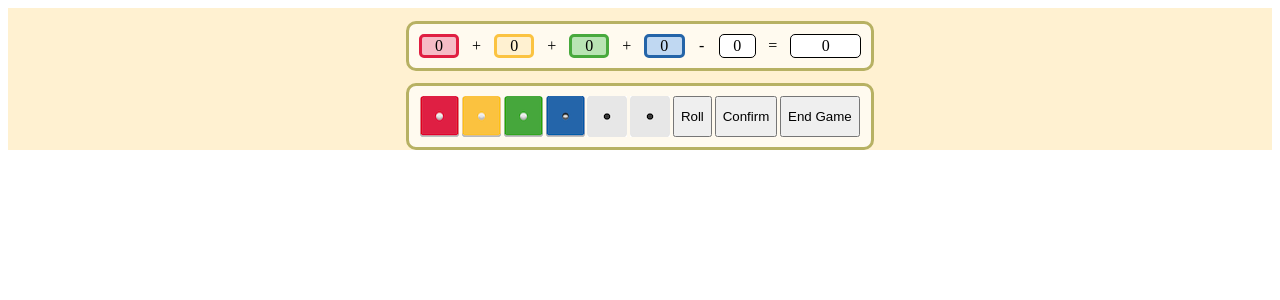
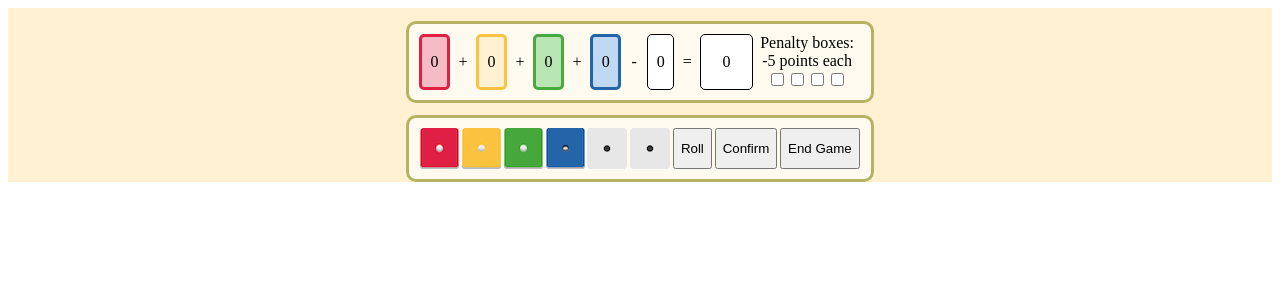
Before and after one commit to drmeloy/qwixx2, a React app: page / in a window 1280 px wide. Shown: the top 300 px of the page. Built offline with nearby package versions, Linux system fonts and the light colour scheme.

Commit message:
beginning penalty box implementation

```diff
--- /dev/null
+++ b/src/components/PenaltyBoxes/PenaltyBoxes.css
@@ -0,0 +1,7 @@
+.PenaltySection {
+  display: flex;
+  flex-direction: column;
+  justify-content: center;
+  align-items: center;
+  text-align: center;
+}
--- /dev/null
+++ b/src/components/PenaltyBoxes/PenaltyBoxes.jsx
@@ -0,0 +1,21 @@
+import React from 'react';
+import styles from './PenaltyBoxes.css';
+import { useDispatch } from 'react-redux';
+import { checkBox } from '../../redux/actions/boxActions';
+
+export default function PenaltyBoxes(){
+  const dispatch = useDispatch();
+  const addPenalty = () => dispatch(checkBox('penalty'));
+
+  return (
+    <section className={styles.PenaltySection}>
+      Penalty boxes: -5 points each
+      <section>
+        <input type='checkbox' onChange={addPenalty}></input>
+        <input type='checkbox'></input>
+        <input type='checkbox'></input>
+        <input type='checkbox'></input>
+      </section>
+    </section>
+  );
+}
--- a/src/components/ScoreDisplay/ScoreDisplay.jsx
+++ b/src/components/ScoreDisplay/ScoreDisplay.jsx
@@ -2,6 +2,7 @@ import React from 'react';
 import styles from './ScoreDisplay.css';
 import { useSelector } from 'react-redux';
 import { getRedScore, getYellowScore, getGreenScore, getBlueScore, getPenaltyScore, getTotalScore } from '../../redux/selectors/scoreSelectors';
+import PenaltyBoxes from '../PenaltyBoxes/PenaltyBoxes';
 
 export default function ScoreDisplay(){
   const redScore = useSelector(getRedScore);
@@ -24,6 +25,7 @@ export default function ScoreDisplay(){
       <span className={styles.penalty}>{penaltyScore}</span>
       <span> = </span>
       <span className={styles.total}>{totalScore}</span>
+      <PenaltyBoxes />
     </section>
   );
 }
```
Also changed, not shown: 1 other file (tests, documents, lock files or other folders).
